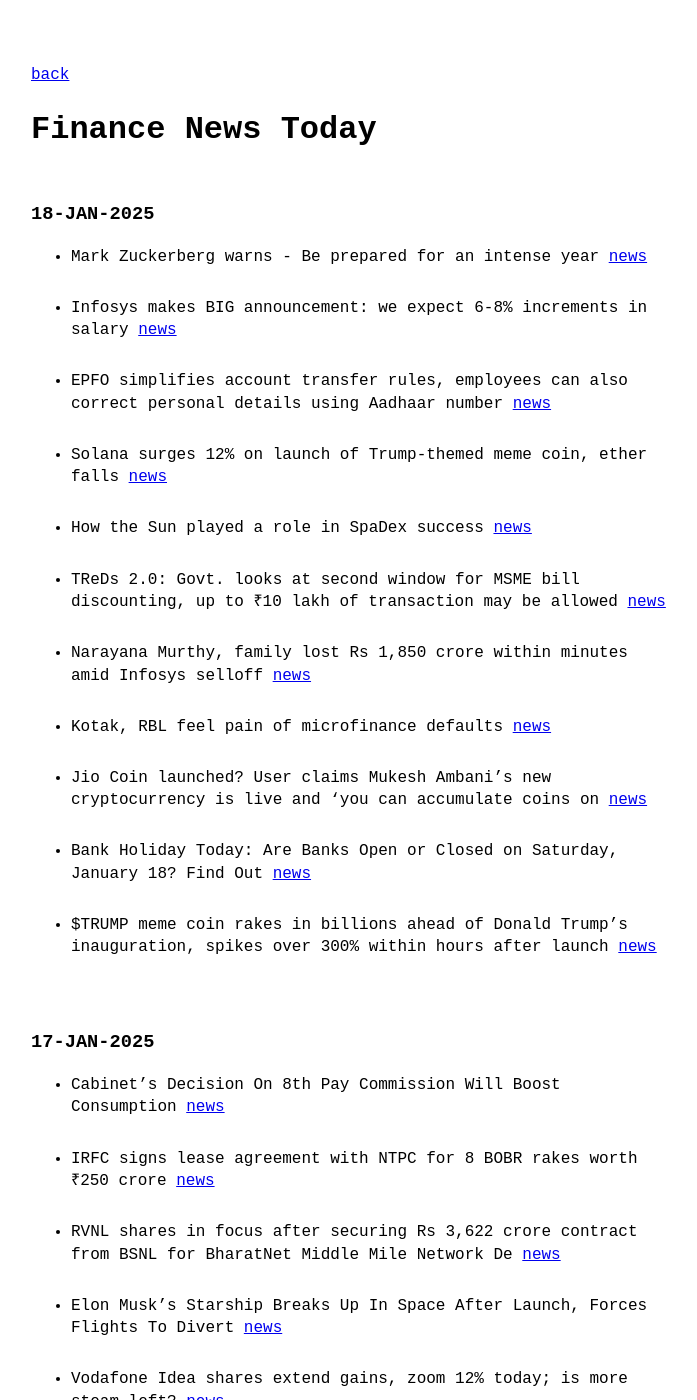
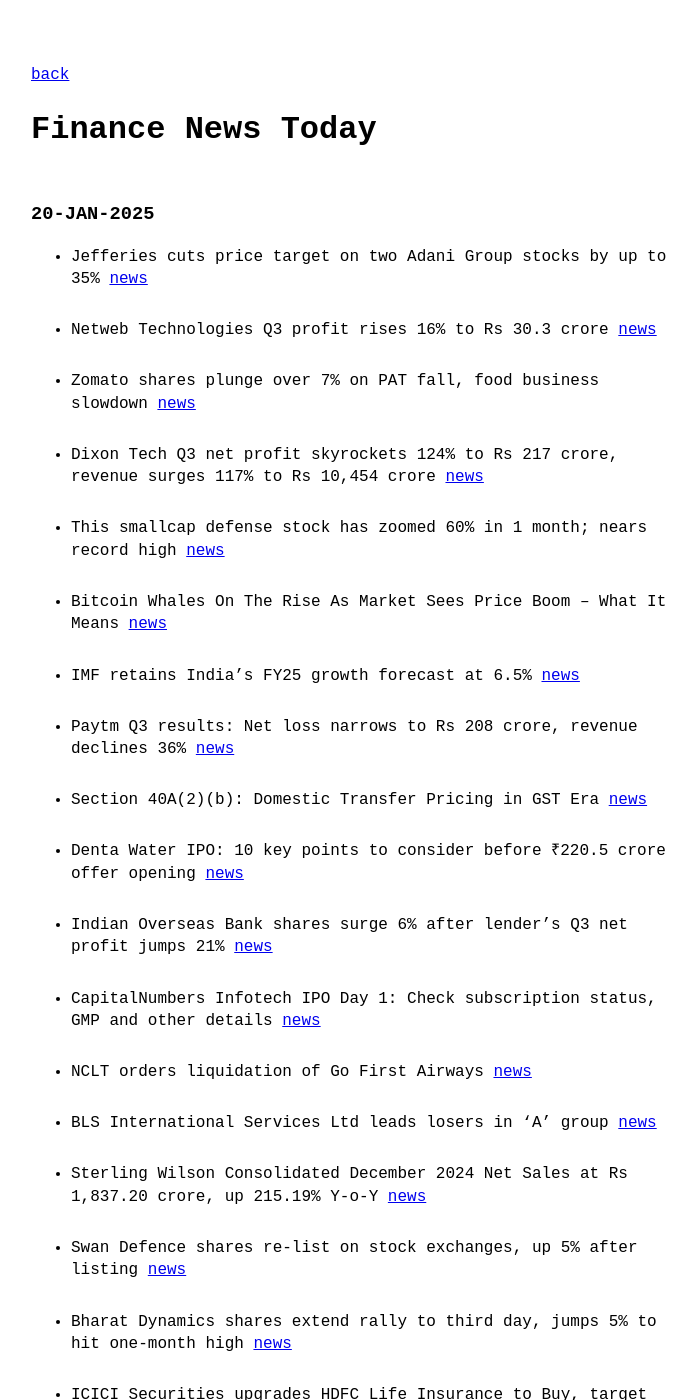
Before and after one commit to VallarasuS/Vallarasu.in, a Jekyll site: the page built from docs/finance.md, in a window 1280 px wide and 1400 px high. Shown: the whole window, without its empty margins (289-986 px from the left). Built offline with Jekyll 4.4.1, drawn with Linux system fonts in a browser that asks for light colours; some of the changed text lies outside the part shown.

Commit message:
Update finance.md

```diff
--- a/docs/finance.md
+++ b/docs/finance.md
@@ -2,6 +2,28 @@
 layout: page
 title: Finance News Today
 ---
+
+### 20-JAN-2025
+
+- Jefferies cuts price target on two Adani Group stocks by up to 35% [news](https://www.cnbctv18.com/market/adani-group-stocks-green-energy-ports-enterprises-share-price-target-cut-by-jefferies-estimates-19542878.htm) <br/><br/>
+- Netweb Technologies Q3 profit rises 16% to Rs 30.3 crore [news](https://www.moneycontrol.com/news/business/earnings/netweb-technologies-q3-profit-rises-16-to-rs-30-3-crore-12913842.html) <br/><br/>
+- Zomato shares plunge over 7% on PAT fall, food business slowdown [news](https://m.economictimes.com/markets/stocks/news/zomato-shares-plunge-over-7-on-pat-fall-food-business-slowdown/articleshow/117396919.cms) <br/><br/>
+- Dixon Tech Q3 net profit skyrockets 124% to Rs 217 crore, revenue surges 117% to Rs 10,454 crore [news](https://www.moneycontrol.com/news/business/earnings/dixon-technologies-q3-net-profit-skyrockets-123-to-rs-216-crore-revenue-surges-117-to-rs-10-454-crore-12914929.html) <br/><br/>
+- This smallcap defense stock has zoomed 60% in 1 month; nears record high [news](https://www.business-standard.com/markets/news/this-smallcap-defense-stock-has-zoomed-60-in-1-month-nears-record-high-125012000434_1.html) <br/><br/>
+- Bitcoin Whales On The Rise As Market Sees Price Boom – What It Means [news](https://www.tradingview.com/news/newsbtc:98246a8e6094b:0-bitcoin-whales-on-the-rise-as-market-sees-price-boom-what-it-means/) <br/><br/>
+- IMF retains India's FY25 growth forecast at 6.5% [news](https://timesofindia.indiatimes.com/business/international-business/imf-retains-indias-fy25-growth-forecast-at-6-5/articleshow/117344447.cms) <br/><br/>
+- Paytm Q3 results: Net loss narrows to Rs 208 crore, revenue declines 36% [news](https://www.moneycontrol.com/news/business/earnings/paytm-q3-results-net-loss-narrows-to-rs-208-crore-12914485.html) <br/><br/>
+- Section 40A(2)(b): Domestic Transfer Pricing in GST Era [news](https://www.caclubindia.com/articles/section-40a-2b-domestic-transfer-pricing-in-gst-era-52980.asp) <br/><br/>
+- Denta Water IPO: 10 key points to consider before ₹220.5 crore offer opening [news](https://upstox.com/news/market-news/ipo/denta-water-ipo-10-key-points-to-consider-before-220-5-crore-offer-opening/article-141252/) <br/><br/>
+- Indian Overseas Bank shares surge 6% after lender's Q3 net profit jumps 21% [news](https://www.moneycontrol.com/news/business/earnings/indian-overseas-bank-shares-surge-6-after-lender-s-q3-net-profit-jumps-21-12914619.html) <br/><br/>
+- CapitalNumbers Infotech IPO Day 1: Check subscription status, GMP and other details [news](https://www.livemint.com/market/ipo/capitalnumbers-infotech-ipo-day-1-check-subscription-status-gmp-and-other-details-11737359429192.html) <br/><br/>
+- NCLT orders liquidation of Go First Airways [news](https://m.economictimes.com/industry/transportation/airlines-/-aviation/nclt-orders-liquidation-of-go-first-airways/articleshow/117387536.cms) <br/><br/>
+- BLS International Services Ltd leads losers in 'A' group [news](https://www.business-standard.com/markets/capital-market-news/bls-international-services-ltd-leads-losers-in-a-group-125012000774_1.html) <br/><br/>
+- Sterling Wilson Consolidated December 2024 Net Sales at Rs 1,837.20 crore, up 215.19% Y-o-Y [news](https://www.moneycontrol.com/news/business/earnings/sterling-wilson-consolidated-december-2024-net-sales-at-rs-1-837-20-crore-up-215-19-y-o-y-12913054.html) <br/><br/>
+- Swan Defence shares re-list on stock exchanges, up 5% after listing [news](https://m.economictimes.com/markets/stocks/news/swan-defence-shares-re-list-on-stock-exchanges-up-5-after-listing/articleshow/117388734.cms) <br/><br/>
+- Bharat Dynamics shares extend rally to third day, jumps 5% to hit one-month high [news](https://www.moneycontrol.com/news/business/markets/bharat-dynamics-shares-extend-rally-to-third-day-jumps-5-to-hit-one-month-high-12914767.html) <br/><br/>
+- ICICI Securities upgrades HDFC Life Insurance to Buy, target price Rs 700 [news](https://m.economictimes.com/markets/stocks/recos/icici-securities-upgraded-hdfc-life-insurance-to-buy-target-price-rs-700nbsp/articleshow/117320326.cms) <br/><br/>
+- Q3 numbers modest; RIL, IT Inc make presence felt [news](https://m.economictimes.com/markets/stocks/earnings/q3-numbers-modest-ril-it-inc-make-presence-felt/articleshow/117382090.cms) <br/><br/>
 
 ### 18-JAN-2025
 
```
